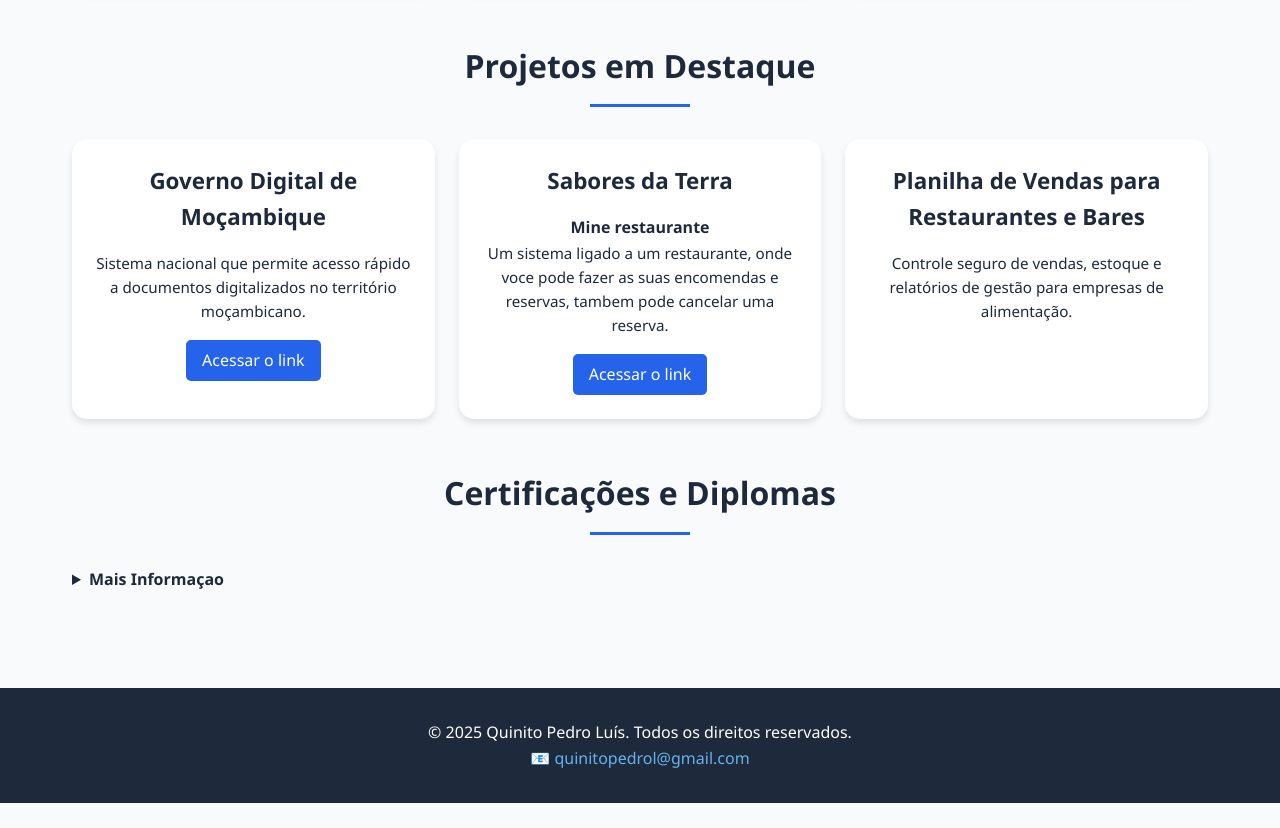
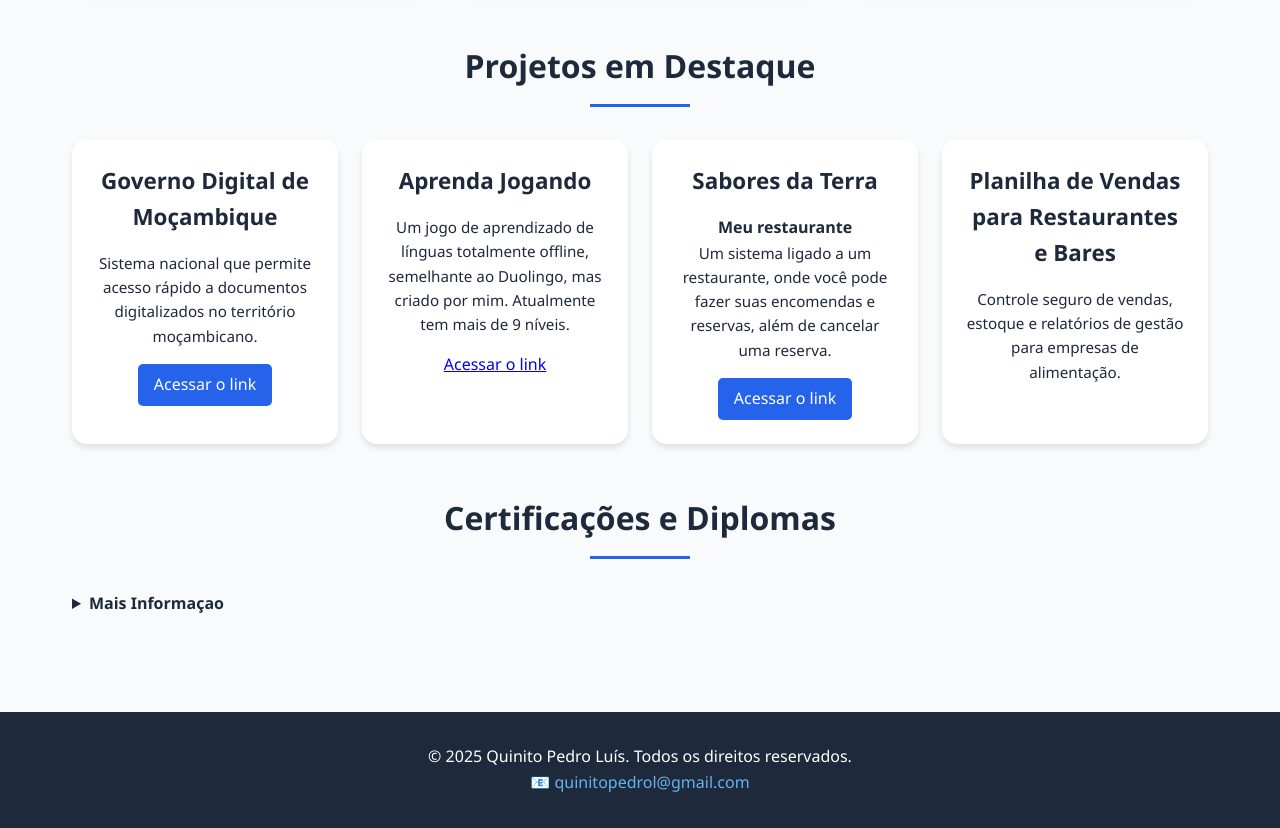
Before and after one commit to Quinito-pedro/meu-Prototipo, a plain HTML site: page index.html in a window 1280 px wide. Shown: the part 1080-1908 px from the top of the page. Before the commit the page ends 1883 px from the top, so only its background shows below. Drawn offline with Linux system fonts and the light colour scheme.

Commit message:
Update index.html
adcionei mais um destaque

```diff
--- a/index.html
+++ b/index.html
@@ -303,21 +303,31 @@
     <section class="projetos">
   <h2>Projetos em Destaque</h2>
   <div class="cards">
+
     <div class="card">
       <h3>Governo Digital de Moçambique</h3>
       <p>Sistema nacional que permite acesso rápido a documentos digitalizados no território moçambicano.</p>
       <a href="https://prototipo-git-main-quinito-pedros-projects.vercel.app/" class="read-more" target="_blank">Acessar o link</a>
     </div>
+
+    <div class="card">
+      <h3>Aprenda Jogando</h3>
+      <p>Um jogo de aprendizado de línguas totalmente offline, semelhante ao Duolingo, mas criado por mim. Atualmente tem mais de 9 níveis.</p>
+      <a href="https://quinito-pedro.github.io/Meujogo" target="_blank">Acessar o link</a>
+    </div>
+
     <div class="card">
       <h3>Sabores da Terra</h3>
-          <h4>Mine restaurante</h4>
-          <p>Um sistema ligado a um restaurante, onde voce pode fazer as suas encomendas e reservas, tambem pode cancelar uma reserva.</p>
+      <h4>Meu restaurante</h4>
+      <p>Um sistema ligado a um restaurante, onde você pode fazer suas encomendas e reservas, além de cancelar uma reserva.</p>
       <a href="https://sabores-da-terra-two.vercel.app/index.html" class="read-more" target="_blank">Acessar o link</a>
     </div>
+
     <div class="card">
       <h3>Planilha de Vendas para Restaurantes e Bares</h3>
       <p>Controle seguro de vendas, estoque e relatórios de gestão para empresas de alimentação.</p>
     </div>
+
   </div>
 </section>
 
```
Lines whose indentation alone changed are shown as unchanged.
